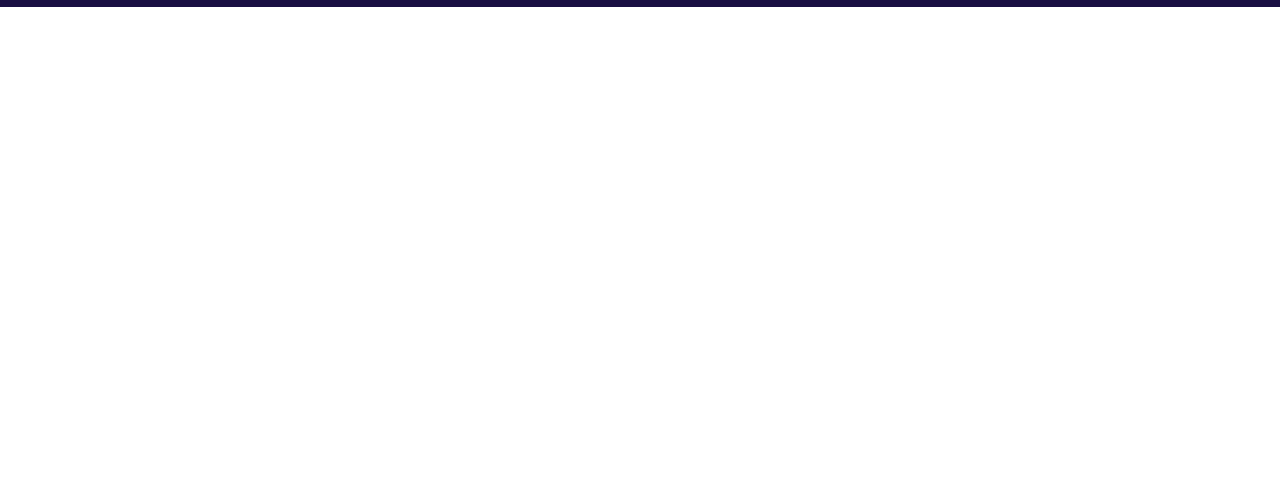
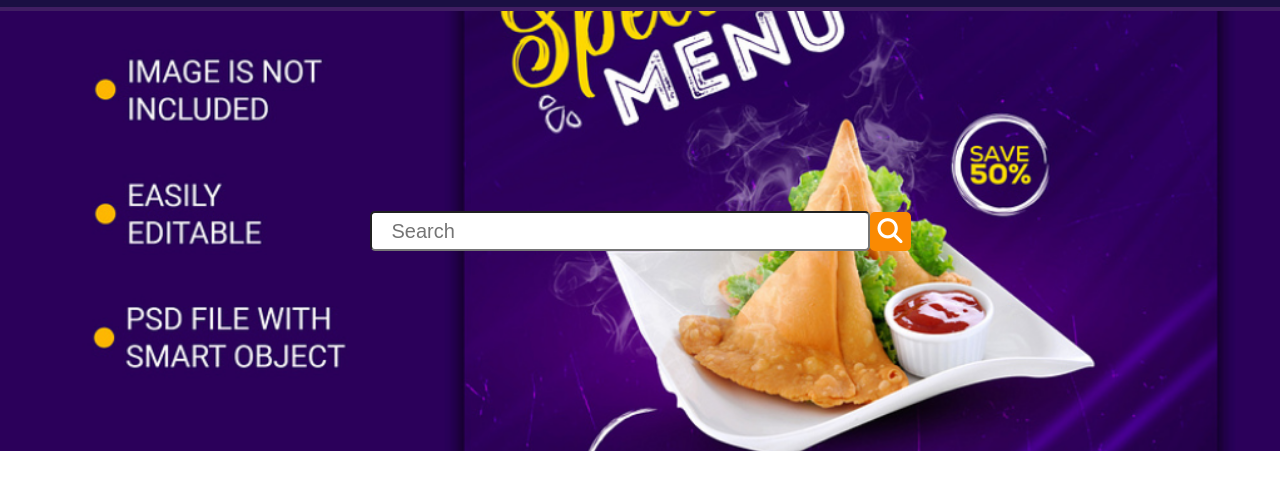
Before and after one commit to Asmasiddika/multiple-page-website, a plain HTML site: page index.html in a window 1280 px wide. Shown: the part 56-546 px from the top of the page. Drawn offline with Linux system fonts and the light colour scheme.

Commit message:
hero-area

```diff
--- a/index.html
+++ b/index.html
@@ -4,6 +4,7 @@
     <meta charset="UTF-8">
     <meta name="viewport" content="width=device-width, initial-scale=1.0">
     <title>Multiple Pages Website</title>
+    <script src="https://kit.fontawesome.com/2e68d90766.js" crossorigin="anonymous"></script>
     <!-- CSS file link here -->
      <link rel="stylesheet" href="style.css">
 </head>
@@ -21,7 +22,13 @@
         </ul>
     </nav>
     <header>
+      <div class="searchbox">
+        <input type="search" name="" id="" placeholder="Search">
+        <div>
+            <i class="fa-solid fa-magnifying-glass"></i>
+        </div>
 
+      </div>
     </header>
 </body>
 </html>
--- a/style.CSS
+++ b/style.CSS
@@ -7,6 +7,7 @@ nav{
     justify-content: space-between;
     background-color: #1A0F43;
     padding: 10px 200px;
+    border-bottom:4px solid #401E63;
 }
 nav ul{
    display: flex;
@@ -33,3 +34,31 @@ nav div{
     color: white;
     font-size: 20px;
 }
+/* hero area start here */
+header{
+   background-image: url(image/Screenshot\ \(135\).png);
+   padding: 200px 0;
+   background-repeat: no-repeat;
+   background-position: center center;
+   background-size: cover;
+}
+.searchbox{
+    display: flex;
+    justify-content: center;
+    align-items: center;
+}
+.searchbox i{
+    color: white;
+    background-color:rgb(250, 138, 2);
+    font-size: 25px;
+    padding: 7px 8px ;
+    border-radius: 5px;
+    cursor: pointer;
+}
+.searchbox input{
+    width: 500px;
+    height: 40px;
+    border-radius: 5px;
+    font-size: 20px;
+    padding-left: 20px;
+}
```
Also changed, not shown: image/Screenshot (135).png (added).
